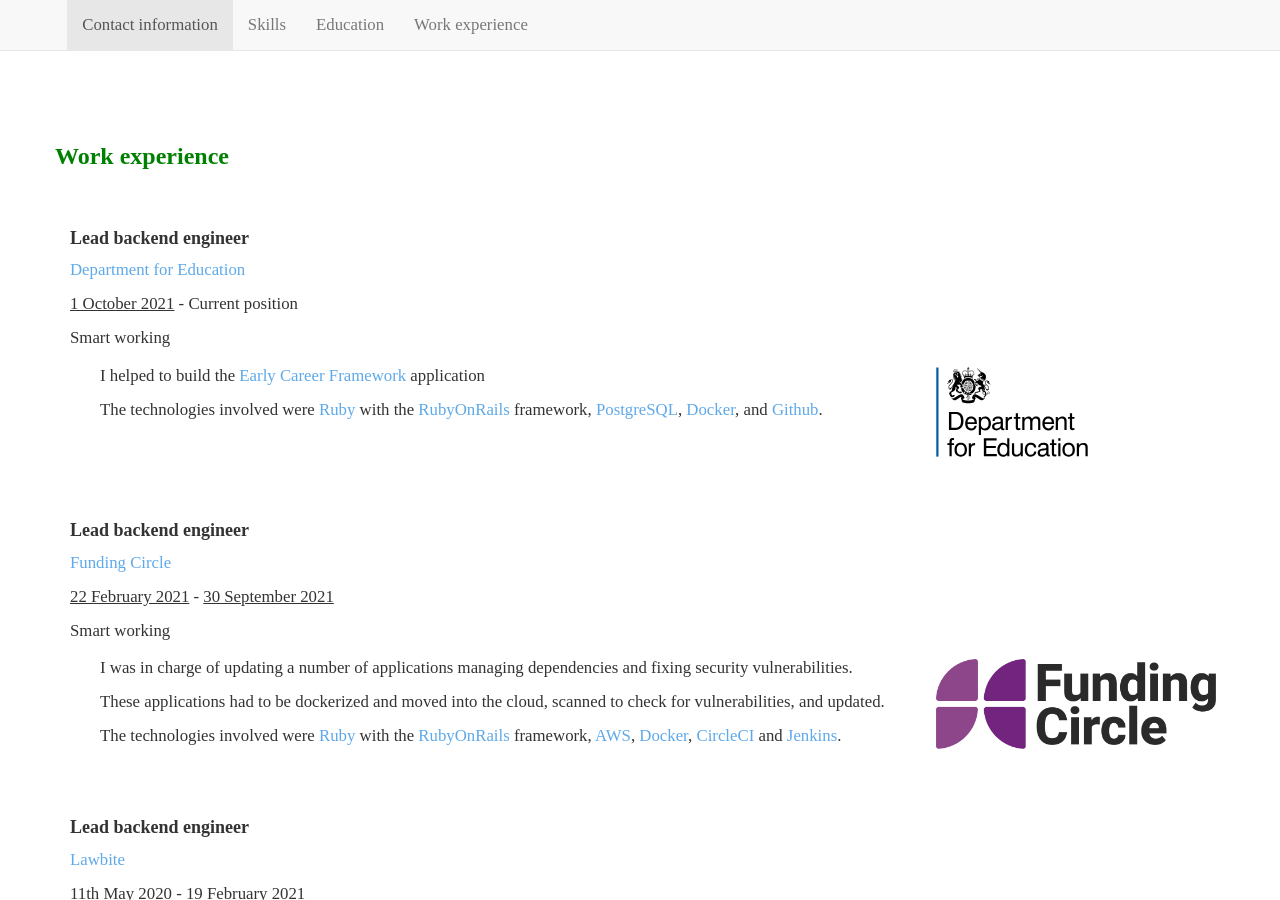
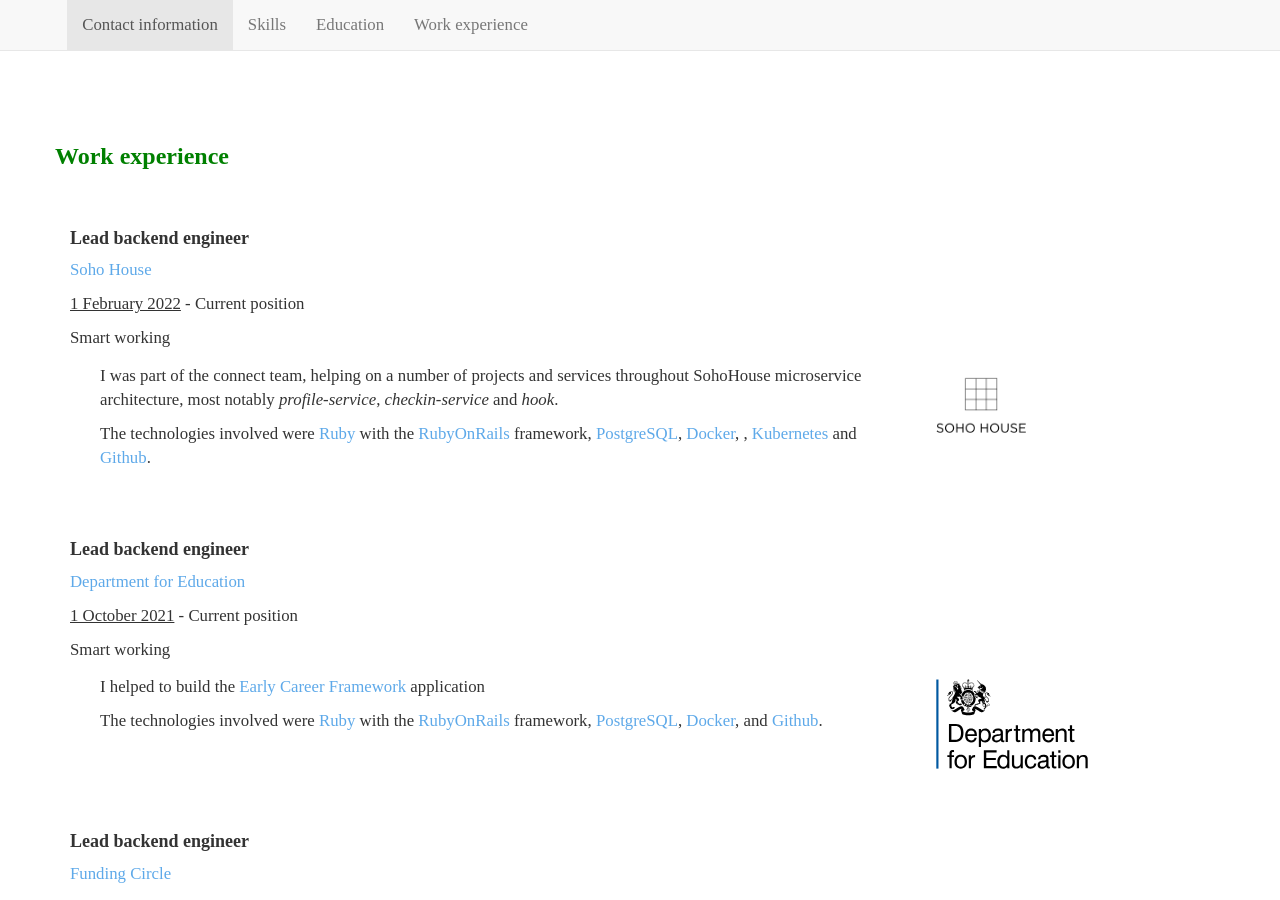
Before and after one commit to nofeed/nofeed.org, a Jekyll site: the page resume/index.html, which Jekyll copies as it is, in a window 1280 px wide and 900 px high, scrolled down 1366 px. Built offline with Jekyll 4.4.1, drawn with Linux system fonts in a browser that asks for light colours; nearby versions of some CDN libraries; some web fonts are replaced.

Commit message:
Add SohoHouse

```diff
--- a/resume/index.html
+++ b/resume/index.html
@@ -113,8 +113,39 @@
           <div itemscope itemprop="worksFor" itemtype="http://schema.org/Organization">
 
             <h4 class='jobtitle' itemprop="jobTitle">Lead backend engineer</h4>
+            <p><a href="hhttps://www.sohohouse.com/en-us/" itemprop="name">Soho House</a></p>
+            <p><time datetime="2022-02-01T00:00:00+00:00">1 February 2022</time> - Current position</p>
+            <p itemprop="address">
+            <span>Smart working</span>
+            </p>
+
+            <div itemprop="description" class='description'>
+              <div class="col-md-12">
+                <div itemtype="http://schema.org/Product">
+                  <div class="col-md-9">
+                    <p>I was part of the connect team, helping on a number of projects and services throughout SohoHouse microservice architecture, most notably
+                      <em>profile-service</em>, <em>checkin-service</em> and <em>hook</em>.
+                    </p>
+
+                    <p>The technologies involved were <a href='https://www.ruby-lang.org/'>Ruby</a> with the
+                    <a href='http://rubyonrails.org/'>RubyOnRails</a> framework, <a href="https://postgresql.org"> PostgreSQL</a>, <a href="https://www.docker.com/">Docker</a>,
+                    <a href="https://www.rabbitmq.com/"></a>, <a href="https://kubernetes.io/">Kubernetes</a> and <a href="https://github.com/">Github</a>.</p>
+                  </div>
+                  <div class="col-md-2">
+                    <img src="/img/resume/sh.png" height='90px' itemprop="image" alt="Department of Education logo" />
+                  </div>
+                </div>
+              </div>
+            </div>
+          </div>
+        </div>
+
+        <div class='col-md-12 entry'>
+          <div itemscope itemprop="worksFor" itemtype="http://schema.org/Organization">
+
+            <h4 class='jobtitle' itemprop="jobTitle">Lead backend engineer</h4>
             <p><a href="https://www.gov.uk/government/organisations/department-for-education" itemprop="name">Department for Education</a></p>
-            <p><time datetime="2021-02-22T00:00:00+00:00">1 October 2021</time> - Current position</p>
+            <p><time datetime="2021-10-01T00:00:00+00:00">1 October 2021</time> - Current position</p>
             <p itemprop="address">
             <span>Smart working</span>
             </p>
```
Also changed, not shown: Gemfile.lock, img/resume/sh.png (added), 1 other file.
